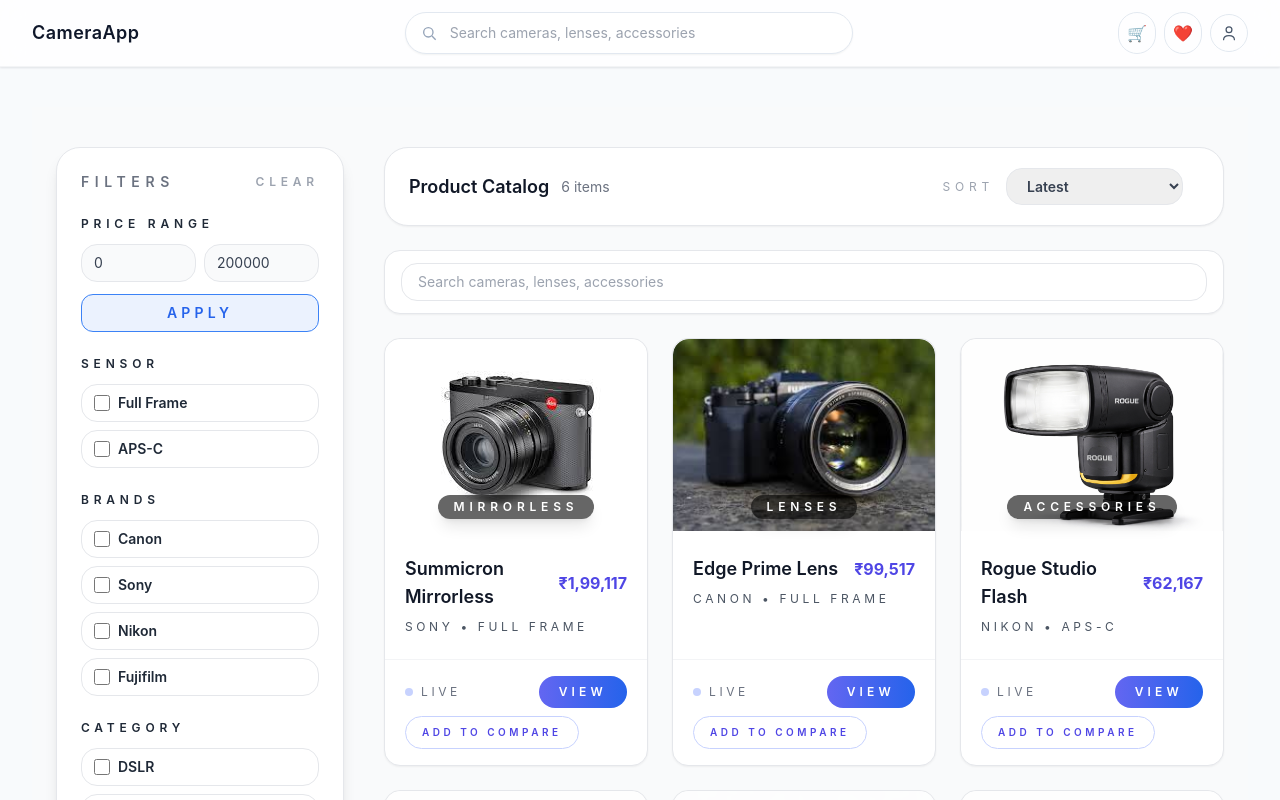
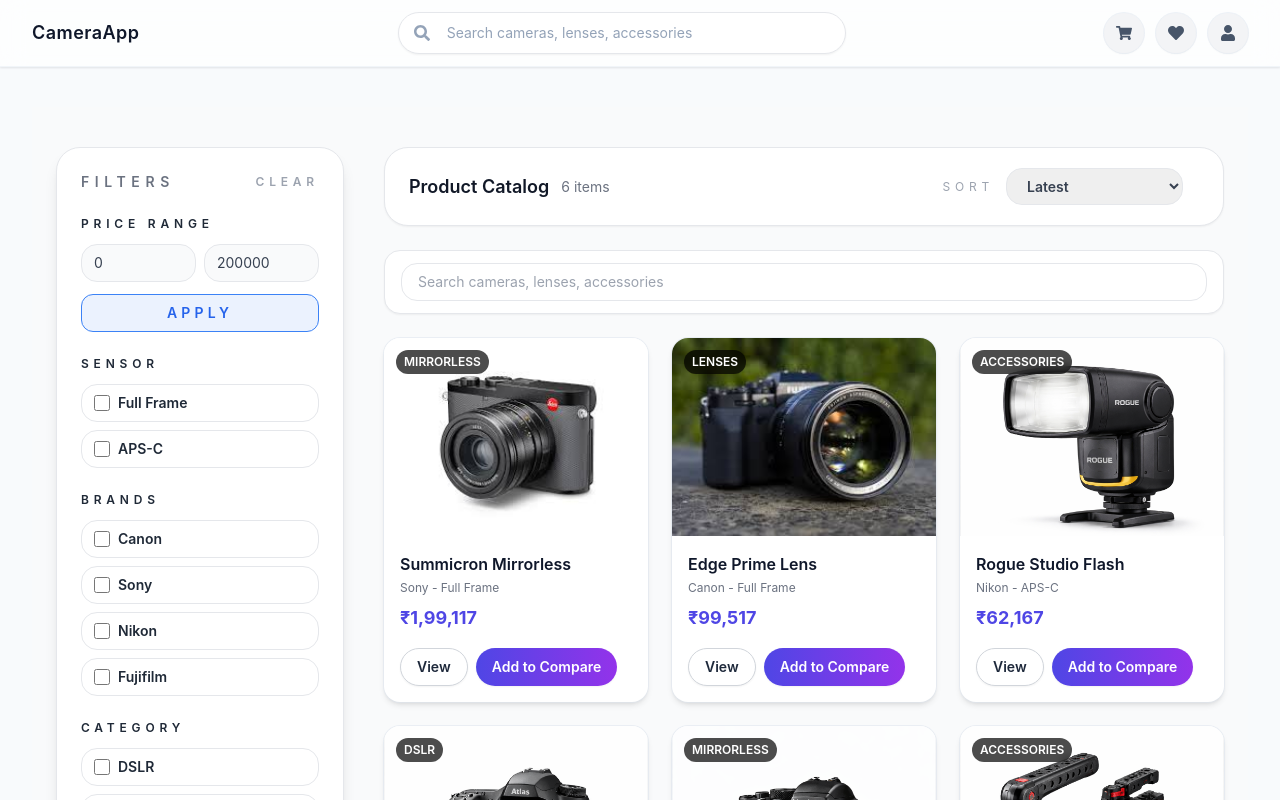
Before and after one commit to DevRajyguru/camera-app, a React (Vite) app: page /products in a window 1280 px wide. Shown: the top 800 px of the page. Built offline with nearby package versions, Linux system fonts and the light colour scheme.

Commit message:
initial commit

```diff
--- a/src/components/Navbar.jsx
+++ b/src/components/Navbar.jsx
@@ -1,8 +1,11 @@
-import { Link, useNavigate } from "react-router-dom"
-import { useStore } from "../store/useStore.js"
+import { useState } from 'react'
+import { Link, useNavigate } from 'react-router-dom'
+import { FaHeart, FaSearch, FaShoppingCart, FaUser } from 'react-icons/fa'
+import { useStore } from '../store/useStore.js'
 
 const Navbar = () => {
   const navigate = useNavigate()
+  const [isSearchOpen, setIsSearchOpen] = useState(false)
   const cart = useStore((state) => state.cart)
   const wishlist = useStore((state) => state.wishlist)
   const searchQuery = useStore((state) => state.searchQuery)
@@ -12,42 +15,29 @@
   const handleHomeSearch = (value = searchQuery) => {
     resetFilters()
     setSearchQuery(value)
-    navigate("/products")
+    navigate('/products')
   }
 
   return (
-    <header className="sticky top-0 z-50 border-b border-gray-100 bg-white/80 py-3 shadow-sm shadow-slate-900/10 backdrop-blur-md">
-      <div className="mx-auto flex max-w-7xl items-center gap-3 px-4 sm:gap-4 sm:px-6 lg:px-8">
+    <header className="sticky top-0 z-50 border-b border-slate-100 bg-white/70 shadow-sm shadow-slate-900/10 backdrop-blur-md transition-all duration-300 relative">
+      <div className="mx-auto flex max-w-7xl flex-wrap items-center justify-between gap-4 px-4 py-3 sm:px-6 lg:px-8">
         <Link
           to="/"
-          className="text-lg font-semibold tracking-wide text-slate-900 transition hover:text-slate-700"
+          className="text-lg font-semibold tracking-wide text-slate-900 transition-opacity duration-300 hover:opacity-80"
           onClick={() => resetFilters()}
         >
           CameraApp
         </Link>
-        <div className="hidden flex-1 md:flex justify-center">
+
+        <div className="flex flex-1 justify-center">
           <div className="w-full max-w-md">
             <label htmlFor="site-search" className="sr-only">
               Search camera gear
             </label>
-            <div className="relative">
-              <button
-                type="button"
-                onClick={() => handleHomeSearch(searchQuery)}
-                className="absolute inset-y-0 left-4 flex items-center text-slate-400 transition hover:text-slate-600"
-              >
-                <svg
-                  aria-hidden="true"
-                  viewBox="0 0 24 24"
-                  className="h-4 w-4"
-                  fill="none"
-                  stroke="currentColor"
-                  strokeWidth="2"
-                >
-                  <circle cx="11" cy="11" r="7" />
-                  <line x1="16.5" x2="22" y1="16.5" y2="22" />
-                </svg>
-              </button>
+            <div className="relative hidden sm:block">
+              <span className="pointer-events-none absolute inset-y-0 left-4 flex items-center text-slate-400">
+                <FaSearch />
+              </span>
               <input
                 id="site-search"
                 type="search"
@@ -57,65 +47,104 @@
                   setSearchQuery(event.target.value)
                 }}
                 onKeyDown={(event) => {
-                  if (event.key === "Enter") {
+                  if (event.key === 'Enter') {
                     handleHomeSearch(searchQuery)
                   }
                 }}
-                className="w-full rounded-full border border-slate-200 bg-white px-4 py-2.5 pl-11 text-sm text-slate-700 shadow-sm transition focus:border-slate-400 focus:outline-none focus:ring-2 focus:ring-slate-100"
+                className="w-full rounded-full border border-gray-200 bg-white px-4 py-2.5 pl-12 text-sm text-slate-700 shadow-sm transition-all duration-300 placeholder:text-slate-400 hover:border-slate-300 focus:border-indigo-500 focus:outline-none focus:ring-2 focus:ring-indigo-200/60 focus:shadow-md"
               />
             </div>
+
+            <button
+              type="button"
+              className="flex sm:hidden h-10 w-10 items-center justify-center rounded-full bg-gray-100 text-slate-600 shadow-sm ring-1 ring-slate-200/60 transition-all duration-300 hover:bg-indigo-500 hover:text-white active:scale-95 mx-auto"
+              aria-label="Open search"
+              onClick={() => setIsSearchOpen(true)}
+            >
+              <FaSearch className="h-4 w-4" />
+            </button>
           </div>
         </div>
-        <div className="flex items-center gap-2">
+
+        <div className="flex gap-3">
           <Link
             to="/cart"
-            className="relative rounded-full border border-slate-200 p-2 text-slate-600 transition hover:border-slate-300 hover:text-slate-900 focus-visible:outline focus-visible:outline-2 focus-visible:outline-offset-2 focus-visible:outline-slate-400"
+            className="relative flex h-10 w-10 items-center justify-center rounded-full bg-gray-100 text-slate-600 shadow-sm ring-1 ring-slate-200/60 transition-all duration-300 hover:scale-110 hover:bg-indigo-500 hover:text-white hover:shadow-md active:scale-95"
             aria-label="Cart"
           >
-            <div className="relative">
-              🛒
-              {cart.length > 0 && (
-                <span className="absolute -top-2 -right-2 bg-red-500 text-white text-xs rounded-full px-2">
-                  {cart.length}
-                </span>
-              )}
-            </div>
+            <FaShoppingCart className="h-4 w-4" />
+            {cart.length > 0 && (
+              <span className="absolute -top-2 right-0 rounded-full bg-red-500 px-1.5 text-[0.55rem] font-semibold text-white">
+                {cart.length}
+              </span>
+            )}
           </Link>
+
+          <Link
+            to="/wishlist"
+            className="relative flex h-10 w-10 items-center justify-center rounded-full bg-gray-100 text-slate-600 shadow-sm ring-1 ring-slate-200/60 transition-all duration-300 hover:scale-110 hover:bg-indigo-500 hover:text-white hover:shadow-md active:scale-95"
+            aria-label="Wishlist"
+          >
+            <FaHeart className="h-4 w-4" />
+            {wishlist.length > 0 && (
+              <span className="absolute -top-2 right-0 rounded-full bg-red-500 px-1.5 text-[0.55rem] font-semibold text-white">
+                {wishlist.length}
+              </span>
+            )}
+          </Link>
+
           <button
             type="button"
-            onClick={() => navigate('/wishlist')}
-            className="relative rounded-full border border-slate-200 p-2 text-slate-600 transition hover:border-slate-300 hover:text-slate-900 focus-visible:outline focus-visible:outline-2 focus-visible:outline-offset-2 focus-visible:outline-slate-400"
-            aria-label="Wishlist"
-          >
-            <div className="relative">
-              ❤️
-              {wishlist.length > 0 && (
-                <span className="absolute -top-2 -right-2 bg-red-500 text-white text-xs rounded-full px-2">
-                  {wishlist.length}
-                </span>
-              )}
-            </div>
-          </button>
-          <button
-            type="button"
-            className="rounded-full border border-slate-200 p-2 text-slate-600 transition hover:border-slate-300 hover:text-slate-900 focus-visible:outline focus-visible:outline-2 focus-visible:outline-offset-2 focus-visible:outline-slate-400"
+            className="flex h-10 w-10 items-center justify-center rounded-full bg-gray-100 text-slate-600 shadow-sm ring-1 ring-slate-200/60 transition-all duration-300 hover:scale-110 hover:bg-indigo-500 hover:text-white hover:shadow-md active:scale-95"
             aria-label="User account"
           >
-            <svg
-              viewBox="0 0 24 24"
-              className="h-5 w-5"
-              fill="none"
-              stroke="currentColor"
-              strokeWidth="1.5"
-              strokeLinecap="round"
-              strokeLinejoin="round"
-            >
-              <circle cx="12" cy="8" r="3.5" />
-              <path d="M5.5 20c0-2.76 2.24-5 6.5-5s6.5 2.24 6.5 5" />
-            </svg>
+            <FaUser className="h-4 w-4" />
           </button>
         </div>
       </div>
+
+      {isSearchOpen && (
+        <>
+          <div
+            className="fixed inset-0 z-40 bg-black/10 sm:hidden"
+            onClick={() => setIsSearchOpen(false)}
+            aria-hidden="true"
+          />
+          <div className="absolute left-0 top-full z-50 w-full bg-white/95 backdrop-blur-md border-b border-slate-100 shadow-md sm:hidden">
+            <div className="mx-auto w-full max-w-7xl px-4 py-4">
+              <div className="relative">
+                <span className="pointer-events-none absolute inset-y-0 left-4 flex items-center text-slate-400">
+                  <FaSearch />
+                </span>
+                <input
+                  autoFocus
+                  type="search"
+                  placeholder="Search cameras, lenses, accessories"
+                  value={searchQuery}
+                  onChange={(event) => {
+                    setSearchQuery(event.target.value)
+                  }}
+                  onKeyDown={(event) => {
+                    if (event.key === 'Escape') {
+                      setIsSearchOpen(false)
+                      return
+                    }
+
+                    if (event.key === 'Enter') {
+                      handleHomeSearch(searchQuery)
+                      setIsSearchOpen(false)
+                    }
+                  }}
+                  onBlur={() => {
+                    setIsSearchOpen(false)
+                  }}
+                  className="w-full rounded-full border border-gray-200 bg-white px-4 py-2.5 pl-12 text-sm text-slate-700 shadow-sm transition-all duration-300 placeholder:text-slate-400 hover:border-slate-300 focus:border-indigo-500 focus:outline-none focus:ring-2 focus:ring-indigo-200/60 focus:shadow-md"
+                />
+              </div>
+            </div>
+          </div>
+        </>
+      )}
     </header>
   )
 }
--- a/src/components/ProductCard.jsx
+++ b/src/components/ProductCard.jsx
@@ -16,36 +16,29 @@
     }).format(product.priceValue ?? 0)
 
   return (
-<article className="group relative flex h-full flex-col overflow-hidden rounded-2xl border border-gray-200 bg-white shadow-sm transition duration-300 hover:scale-[1.03] hover:shadow-xl cursor-pointer">
-      <div className="relative">
-        <div className="h-48 w-full overflow-hidden rounded-t-2xl bg-gray-100">
+    <article className="group overflow-hidden rounded-2xl bg-white shadow-md ring-1 ring-slate-200/60 transition-all duration-300 hover:-translate-y-1 hover:shadow-xl">
+      <div className="relative aspect-[4/3] w-full overflow-hidden bg-gray-100">
         <img
           src={product?.image}
           alt={product?.name}
-            className="h-full w-full object-cover"
+          className="h-full w-full object-cover transition-transform duration-500 group-hover:scale-105"
         />
-        </div>
-        <span className="absolute inset-x-0 bottom-3 mx-auto w-max rounded-full bg-black/60 px-4 py-1 text-xs font-semibold uppercase tracking-[0.4em] text-white shadow-lg">
+        <span className="absolute left-3 top-3 rounded-full bg-black/70 px-2 py-1 text-xs font-semibold text-white backdrop-blur-sm">
           {product.category}
         </span>
       </div>
-      <div className="flex-1 space-y-2 px-5 py-6">
-          <div className="flex items-center justify-between gap-3">
-            <h3 className="text-lg font-semibold text-gray-900">{product.name}</h3>
-            <span className="text-base font-bold text-indigo-600">{priceLabel}</span>
-          </div>
-          <p className="text-xs uppercase tracking-[0.3em] text-gray-600">
-            {product.brand} • {product.sensor}
+
+      <div className="p-4">
+        <h3 className="text-base font-semibold text-slate-900 line-clamp-2">{product.name}</h3>
+        <p className="mt-1 text-xs text-gray-500">
+          {product.brand} - {product.sensor}
         </p>
-      </div>
-      <div className="mt-auto flex flex-wrap items-center justify-between border-t border-gray-100 px-5 py-4 gap-2">
-        <div className="flex items-center gap-2 text-xs uppercase tracking-[0.3em] text-gray-500">
-          <div className="h-2 w-2 rounded-full bg-indigo-200"></div>
-          Live
-        </div>
+        <p className="mt-2 text-lg font-bold text-indigo-600">{priceLabel}</p>
+
+        <div className="mt-4 flex flex-col gap-2 sm:flex-row">
           <button
             type="button"
-          className="rounded-full bg-gradient-to-r from-indigo-500 to-blue-600 px-5 py-2 text-xs font-semibold uppercase tracking-[0.35em] text-white transition-all duration-300 hover:scale-105 hover:shadow-lg"
+            className="w-full rounded-full border border-gray-300 bg-white px-4 py-2 text-sm font-semibold text-slate-800 shadow-sm transition-all duration-300 hover:bg-gray-50 hover:shadow-md active:scale-95 sm:w-auto"
             onClick={() => navigate(`/products/${product.id}`)}
           >
             View
@@ -53,11 +46,12 @@
           <button
             type="button"
             disabled={isInCompare || compareItems.length >= 4}
-          className="rounded-full border border-indigo-200 px-4 py-2 text-[10px] font-semibold uppercase tracking-[0.35em] text-indigo-600 transition-all duration-300 hover:scale-105 hover:shadow-lg disabled:cursor-not-allowed disabled:text-indigo-300"
+            className="w-full rounded-full bg-gradient-to-r from-indigo-600 to-purple-600 px-4 py-2 text-sm font-semibold text-white shadow-sm transition-all duration-300 hover:scale-105 hover:shadow-md active:scale-95 disabled:cursor-not-allowed disabled:opacity-60 sm:w-auto"
             onClick={() => addToCompare(product)}
           >
             {isInCompare ? 'In Compare' : 'Add to Compare'}
           </button>
+        </div>
       </div>
     </article>
   )
--- a/src/layouts/MainLayout.jsx
+++ b/src/layouts/MainLayout.jsx
@@ -11,9 +11,11 @@
     <div className="min-h-screen flex flex-col bg-gray-100">
       <div className="flex flex-1 flex-col bg-slate-50 text-slate-900">
         <Navbar />
-        <main className="flex-1 mx-auto flex max-w-7xl flex-col px-4 py-10 sm:px-6 lg:px-8">
-          {children}
-        </main>
+        <div className="w-full max-w-full overflow-x-hidden flex-1">
+          <main className="mx-auto w-full max-w-7xl px-4 py-10 sm:px-6 lg:px-8 flex flex-col flex-1">
+            {children}
+          </main>
+        </div>
         <Footer />
       </div>
       {compareItems.length > 0 && (
--- a/src/pages/CartPage.jsx
+++ b/src/pages/CartPage.jsx
@@ -98,7 +98,7 @@
       </div>
 
       {/* RIGHT - SUMMARY */}
-      <div className="bg-white p-7 rounded-2xl shadow-lg border sticky top-24 flex flex-col gap-5 min-w-[280px]">
+      <div className="bg-white p-7 rounded-2xl shadow-lg border sticky top-24 flex flex-col gap-5 w-full min-w-0 lg:min-w-[280px]">
         <h2 className="text-xl font-semibold mb-6">Order Summary</h2>
 
         <div className="space-y-3 text-sm">
```
Also changed, not shown: src/components/Hero.jsx (added, +43 -0 lines), src/pages/HomePage.jsx (+99 -12 lines), src/pages/ProductDetailsPage.jsx (+25 -13 lines), src/pages/ProductsPage.jsx (+5 -5 lines). Lines whose indentation alone changed are shown as unchanged.
